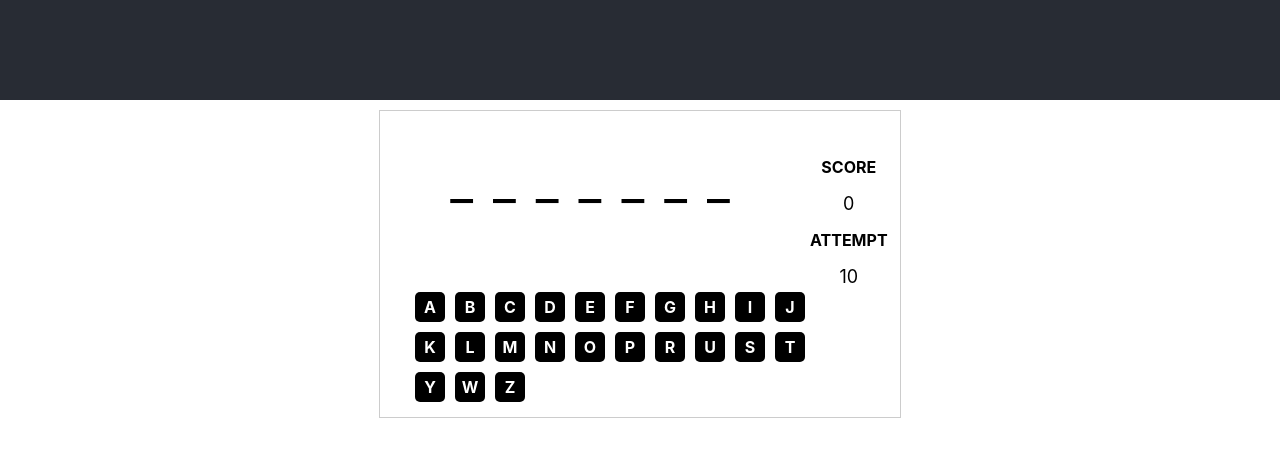
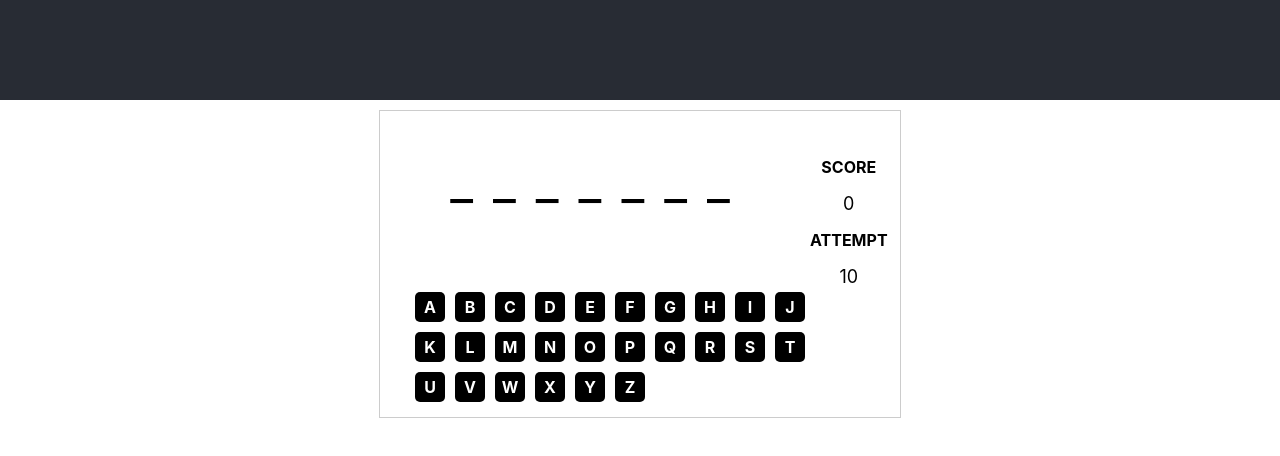
Before and after one commit to benhartouz/hangedman, a React (Create React App) app: page / in a window 1280 px wide. Shown: the top 456 px of the page. Built offline with nearby package versions, Linux system fonts and the light colour scheme.

Commit message:
fix attempts count

```diff
--- a/src/App.js
+++ b/src/App.js
@@ -20,12 +20,15 @@ const keys = [
   "N",
   "O",
   "P",
+  "Q",
   "R",
-  "U",
   "S",
   "T",
+  "U",
+  "V",
+  "W",
+  "X",
   "Y",
-  "W",
   "Z"
 ];
 
@@ -109,15 +112,7 @@ class App extends Component {
       return;
     }
 
-    // check if player finish all attempts given .
-    if (this.state.attempt === 0) {
-      this.setState({
-        winned: false,
-        msg: "you are loser :(",
-        finshed: true
-      });
-      return;
-    }
+
 
     let item = `.item_${key}`;
     let count = this.char_count(key);
@@ -146,6 +141,17 @@ class App extends Component {
       });
       return;
     }
+
+    // check if player finish all attempts given .
+    if (this.state.attempt === 1) {
+      this.setState({
+        winned: false,
+        msg: "you are loser :(",
+        finshed: true
+      });
+      return;
+    }
+
   };
 
   // Render keys
```
